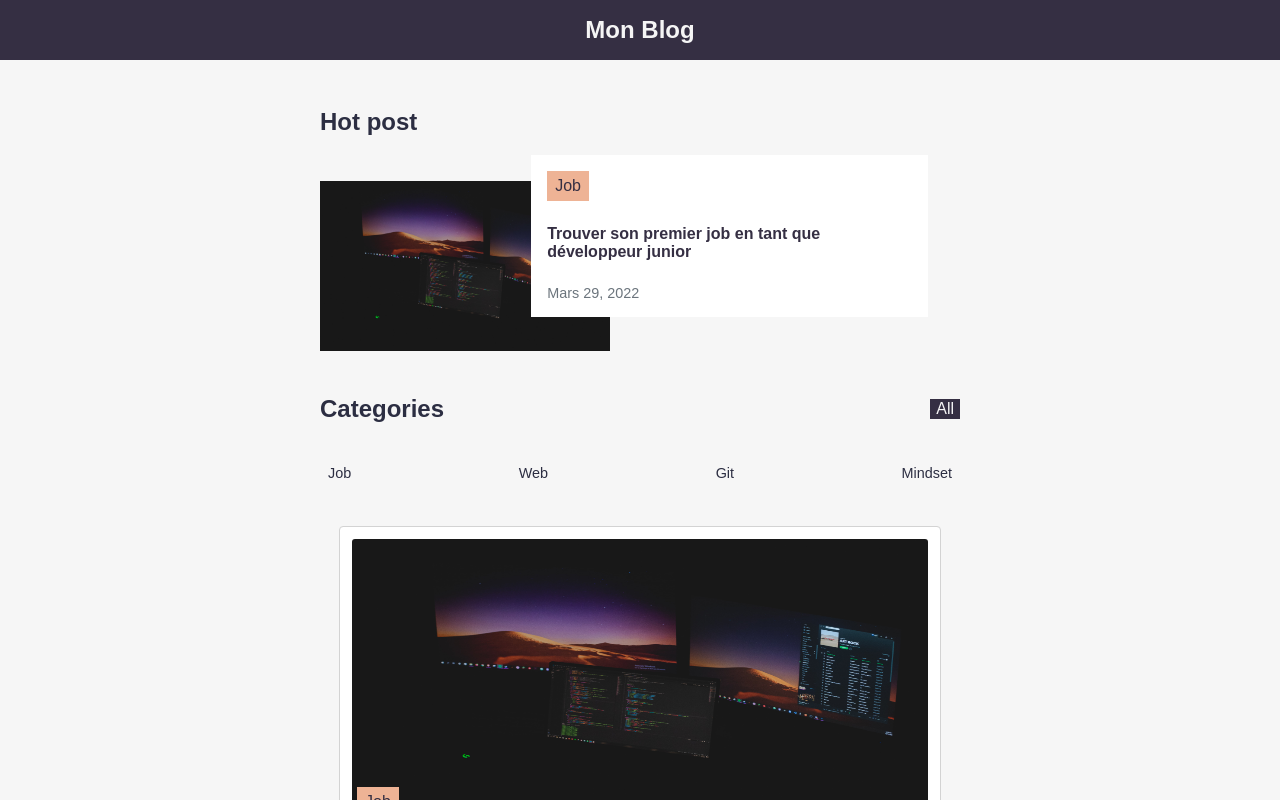
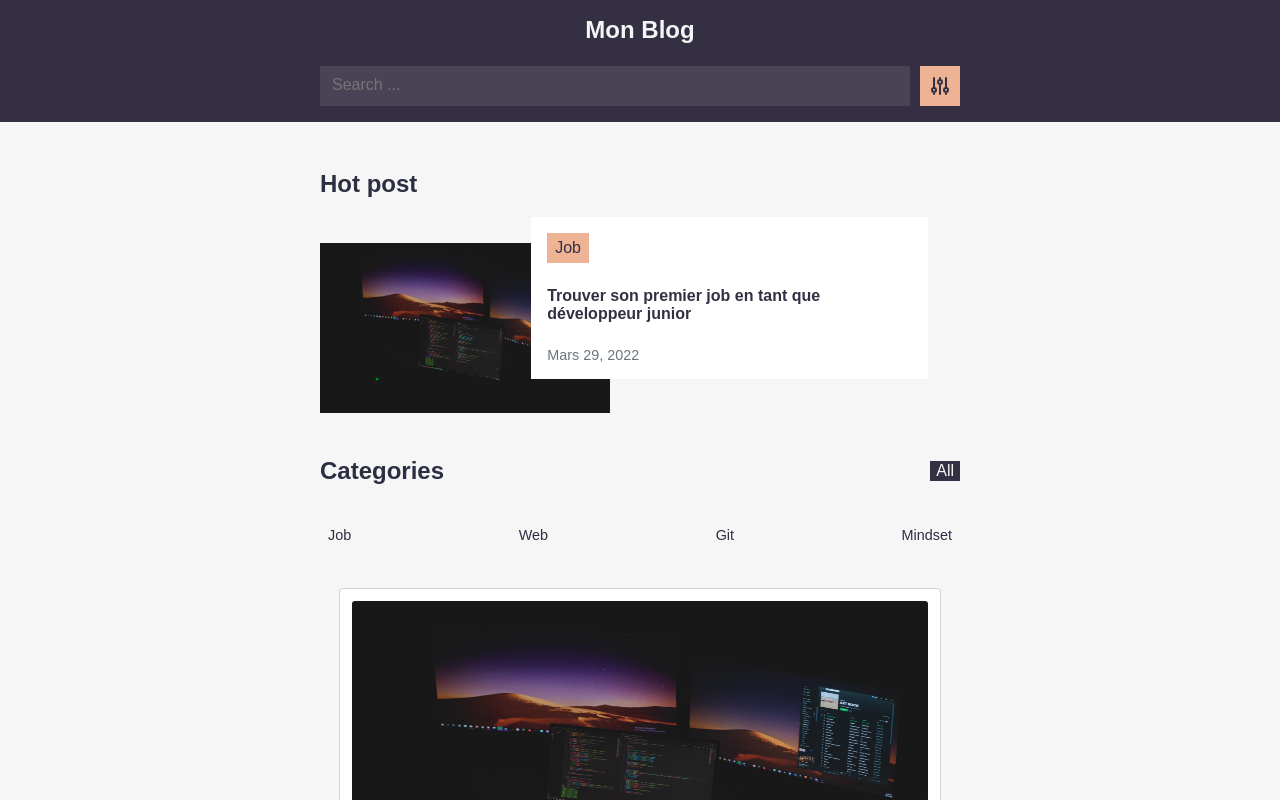
Before and after one commit to Celdama/nextjs-mdx-blog, a Next.js app: page / in a window 1280 px wide. Shown: the top 800 px of the page. Built offline with nearby package versions, Linux system fonts and the light colour scheme.

Commit message:
pull before change

```diff
--- a/components/Nav/index.js
+++ b/components/Nav/index.js
@@ -13,7 +13,8 @@ const Nav = () => {
             <p className='ms-5 pointer lead my-auto'>Bio</p>
           </Link> */}
         </NavTop>
-        {/* <NavBottom>
+
+        <NavBottom>
           <SearchBar type='text' placeholder='Search ...' />
           <svg
             className='filter'
@@ -29,7 +30,7 @@ const Nav = () => {
               d='M12 6V4m0 2a2 2 0 100 4m0-4a2 2 0 110 4m-6 8a2 2 0 100-4m0 4a2 2 0 110-4m0 4v2m0-6V4m6 6v10m6-2a2 2 0 100-4m0 4a2 2 0 110-4m0 4v2m0-6V4'
             />
           </svg>
-        </NavBottom> */}
+        </NavBottom>
       </div>
     </Wrapper>
   );
```
